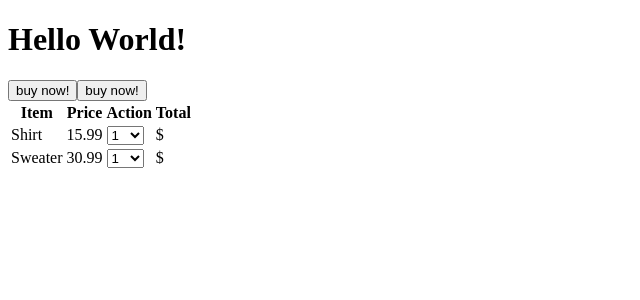
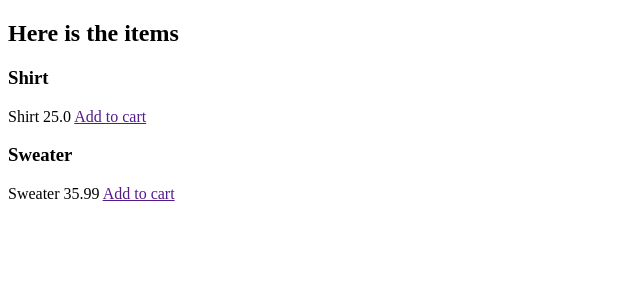
Before and after one commit to jerenteria/ecommerce_site, a Django app: page / in a window 1280 px wide. Shown: the top 300 px of the page, without its empty margins (0-640 px from the left). Run offline with Django 3.2, Linux system fonts and the light colour scheme; data comes from the database, SQL or seed files in the repository.

Commit message:
still working on cart

```diff
--- a/ecommerce/ecommerce/urls.py
+++ b/ecommerce/ecommerce/urls.py
@@ -19,4 +19,5 @@ from django.urls import path, include
 urlpatterns = [
     path('admin/', admin.site.urls),
     path('', include("ecommerce_app.urls")),
+    path('accounts/', include('allauth.urls')),
 ]
--- a/ecommerce/ecommerce_app/admin.py
+++ b/ecommerce/ecommerce_app/admin.py
@@ -1,6 +1,6 @@
 from django.contrib import admin
 from .models import *
 
-admin.site.register(Customer)
-admin.site.register(Product)
+admin.site.register(Item)
+admin.site.register(OrderItem)
 admin.site.register(Order)
--- a/ecommerce/ecommerce_app/models.py
+++ b/ecommerce/ecommerce_app/models.py
@@ -1,46 +1,61 @@
+from django.conf import settings
 from django.db import models
 from django.contrib.auth.models import User
+from django.shortcuts import reverse
 
-# Create your models here.
+CATEGORY_CHOICES = (
+    ('S', 'Shirt'),
+    ('SW', 'Sweater')
+)
 
-class Customer(models.Model):
-    user = models.OneToOneField(User, on_delete=models.CASCADE, null=True)
-    name = models.CharField(max_length=255)
-    email = models.CharField(max_length=255)
+LABEL_CHOICES = (
+    ('S', 'primary'),
+    ('SW', 'secondary')
+)
+
+class Item(models.Model):
+    title = models.CharField(max_length=255)
+    price = models.FloatField()
+    category = models.CharField(choices=CATEGORY_CHOICES, max_length=2)
+    label = models.CharField(choices=LABEL_CHOICES, max_length=2)
+    slug = models.SlugField()
+
 
     def __str__(self):
-        return self.name
+        return self.title
 
-class Product(models.Model):
-    name = models.CharField(max_length=255)
-    price = models.IntegerField()
-    created_at=models.DateTimeField(auto_now_add=True)
-    updated_at=models.DateTimeField(auto_now=True)
+    # slugs are used to store urls
+    # since spaced dont work in urls they are stored in slugs to prevent all the spaces
+    # if i wanted to refer to my post with an id=2 then i can refer to it with www.ecommerce.com/2
+    # we would not be able to refer to it like www.ecommerce.com/juans second blog post
+        # all the spaced would be replaced with "%" and it would look ugly
+    # instead it is storing www.ecommerce.com/juans-second-blog-post
+    def get_absolute_url(self):
+        # going to go back to product url
+        return reverse("core:product", kwargs={
+            'slug': self.slug
+        })
+
+    def get_add_to_cart_url(self):
+                # going to go back to product url
+        return reverse("core:add-to-cart", kwargs={
+            'slug': self.slug
+        })
+
+
+class OrderItem(models.Model):
+    item = models.ForeignKey(Item, on_delete=models.CASCADE)
+    quantity = models.IntegerField(default=1)
+
+    def __str__(self):
+        return self.title
 
 class Order(models.Model):
-    customer = models.ForeignKey(Customer, on_delete=models.CASCADE, blank=True, null=True)
-    quantity = models.IntegerField()
-    total_charge = models.IntegerField()
-    items_ordered = models.ManyToManyField(Product, related_name="orders")
-    created_at=models.DateTimeField(auto_now_add=True)
-    updated_at=models.DateTimeField(auto_now=True)
+    user = models.ForeignKey(settings.AUTH_USER_MODEL, on_delete=models.CASCADE)
+    items = models.ManyToManyField(OrderItem)
+    start_date = models.DateTimeField(auto_now_add=True)
+    ordered_date = models.DateTimeField()
+    ordered = models.BooleanField(default=False)
 
     def __str__(self):
-        return str(self.id)
-
-    @property
-    def get_total(self):
-        total = self.product.price * self.quantity
-        return total
-
-class ShippingAddress(models.Model):
-    customer = models.ForeignKey(Customer, on_delete=models.CASCADE, blank=True, null=True)
-    order = models.ForeignKey(Order, on_delete=models.CASCADE, blank=True, null=False)
-    address = models.CharField(max_length=255, null=False)
-    city = models.CharField(max_length=255, null=True)
-    state = models.CharField(max_length=255, null=True)
-    zipcode = models.CharField(max_length=255, null=True)
-    date_added = models.DateTimeField(auto_now_add=True)
-
-    def __str__(self):
-        return self.address
+        return self.title
--- a/ecommerce/ecommerce_app/templates/index.html
+++ b/ecommerce/ecommerce_app/templates/index.html
@@ -1,3 +1,4 @@
+{% load static %}
 <!DOCTYPE html>
 <html lang="en">
 <head>
@@ -6,37 +7,15 @@
     <title>Home</title>
 </head>
 <body>
-    <h1>Hello World!</h1>
+    <h2>Here is the items</h2>
 
-    <table>
-        <tr>
-            <th>Item</th>
-            <th>Price</th>
-            <th>Action</th>
-            <th>Total</th>
-        </tr>
-        {% for product in all_products %}
-        <tr>
-            <td>{{product.name}}</td>
-            <td>{{product.price}}.99</td>
-            <td>
-                <form action="/purchase/{{product.id}}" method="POST">
-                    {% csrf_token %}
-                    <select name="quantity">
-                        {% for num in quantity %}
-                        <option value="{{num}}">{{num}}</option>
-                        {% endfor %}
-                </select>
-            <td>${{item.}}</td>
-                <input type="submit" value="buy now!">
-                </form>
-            </td>
-        </tr>
-        {% endfor %}
-    </table>
+    {% for item in object_list %}
+    <h3>{{ item.get_category_display }}</h3>
+        {{ item.title }}
+        {{ item.price }}
+        <a href="{{ object.get_add_to_cart_url }}" class="btn btn-primary">Add to cart</a>
+        <i class="fas fa-shopping-cart ml-1"></i>
+    {% endfor %}
 
-    <script src="https://code.jquery.com/jquery-3.3.1.slim.min.js" integrity="sha384-q8i/X+965DzO0rT7abK41JStQIAqVgRVzpbzo5smXKp4YfRvH+8abtTE1Pi6jizo" crossorigin="anonymous"></script>
-    <script src="https://cdn.jsdelivr.net/npm/popper.js@1.14.7/dist/umd/popper.min.js" integrity="sha384-UO2eT0CpHqdSJQ6hJty5KVphtPhzWj9WO1clHTMGa3JDZwrnQq4sF86dIHNDz0W1" crossorigin="anonymous"></script>
-    <script src="https://cdn.jsdelivr.net/npm/bootstrap@4.3.1/dist/js/bootstrap.min.js" integrity="sha384-JjSmVgyd0p3pXB1rRibZUAYoIIy6OrQ6VrjIEaFf/nJGzIxFDsf4x0xIM+B07jRM" crossorigin="anonymous"></script>
 </body>
 </html>
--- a/ecommerce/ecommerce_app/urls.py
+++ b/ecommerce/ecommerce_app/urls.py
@@ -1,7 +1,10 @@
 from django.urls import path
+from .views import *
 from . import views
 
 urlpatterns = [
-    path('', views.index),
-    path('purchase/<int:product_id>', views.process_purchase),
+    path('', HomeView.as_view()),
+    path('checkout', views.checkout),
+    path('product/<slug>', ItemDetailView.as_view(), name='product'),
+    path('add-to-cart/<slug>', views.add_to_cart)
 ]
--- a/ecommerce/ecommerce_app/views.py
+++ b/ecommerce/ecommerce_app/views.py
@@ -1,39 +1,42 @@
-from django.shortcuts import render, redirect
+from django.shortcuts import render, redirect, get_object_or_404
+from django.views.generic import ListView, DetailView
+from django.utils import timezone
 from .models import *
 
-# Create your views here.
+# renders all items
+# class based view is easier to create reusable components
+class HomeView(ListView):
+    model = Item
+    template_name = "index.html"
 
-def index(request):
-    context = {
-        'all_products': Product.objects.all(),
-        'quantity': [1,2,3,4,5,6,7,8,9,10]
-    }
-    return render(request, "index.html", context)
+# function based view; how i used to render items
+    # def index(request):
+    #     context = {
+    #         'items': Item.objects.all(),
+    #     }
+    #     return render(request, "index.html", context)
 
-def cart(request):
-    items = []
-    context = {
+class ItemDetailView(DetailView):
+    model = Item
+    template_name = "product.html"
 
-    }
-    return render(request, "cart.html", context)
+def add_to_cart(request, slug):
+    item = get_object_or_404(Item, slug=slug) # check to see if user has item or not
+    order_item = OrderItem.objects.create(item=item)
+    order_qs = Order.objects.filter(user=request.user, ordered=False)
+    if order_qs.exists():
+        order = order_qs[0]
+        # check if order item is in the order
+        if order.items.filter(items__slug=item.slug).exists():
+            order_item.quantity += 1
+            order_item.save()
+    else:
+        order_date = timezone.now()
+        order = Order.objects.create(user=request.user, ordered_date=ordered_date)
+        order.items.add(order_item)
+    return redirect("core:product", kwargs= {
+        'slug': slug
+    })
 
-def process_purchase(request, product_id):
-    if(request.method == 'POST'):
-        product = Product.objects.get(id=product_id)
-        new_order = Order.objects.create(quantity=int(request.POST['quantity']), total_charge=int(request.POST['quantity']*product.price))
-        new_order.items_ordered.add(product)
-        return redirect (request, "cart.html")
-    return redirect("/")
-
-
-def render_total(request):
-    all_orders = Order.objects.all()
-    total_spent = 0
-    for order in all_orders:
-        total_spent += order.total_charge
-    context = {
-            'last_order': Order.objects.last(),
-            'all_orders': all_orders,
-            'grand_total': total_spent,
-        }
-    return render(request, "cart.html", context)
+def checkout(request):
+    return render(request, "cart.html")
```
Also changed, not shown: ecommerce/ecommerce/settings.py (+12 -0 lines), ecommerce/ecommerce_app/templates/product.html (added, +13 -0 lines), ecommerce/db.sqlite3, ecommerce/ecommerce_app/migrations/0003_auto_20220806_2205.py (added), ecommerce/ecommerce_app/migrations/0004_auto_20220807_0230.py (added), ecommerce/ecommerce_app/migrations/0005_item_slug.py (added), ecommerce/ecommerce_app/migrations/0006_alter_item_label.py (added), ecommerce/ecommerce_app/migrations/0007_item_quantity.py (added), ecommerce/ecommerce_app/migrations/0008_auto_20220807_0343.py (added).
